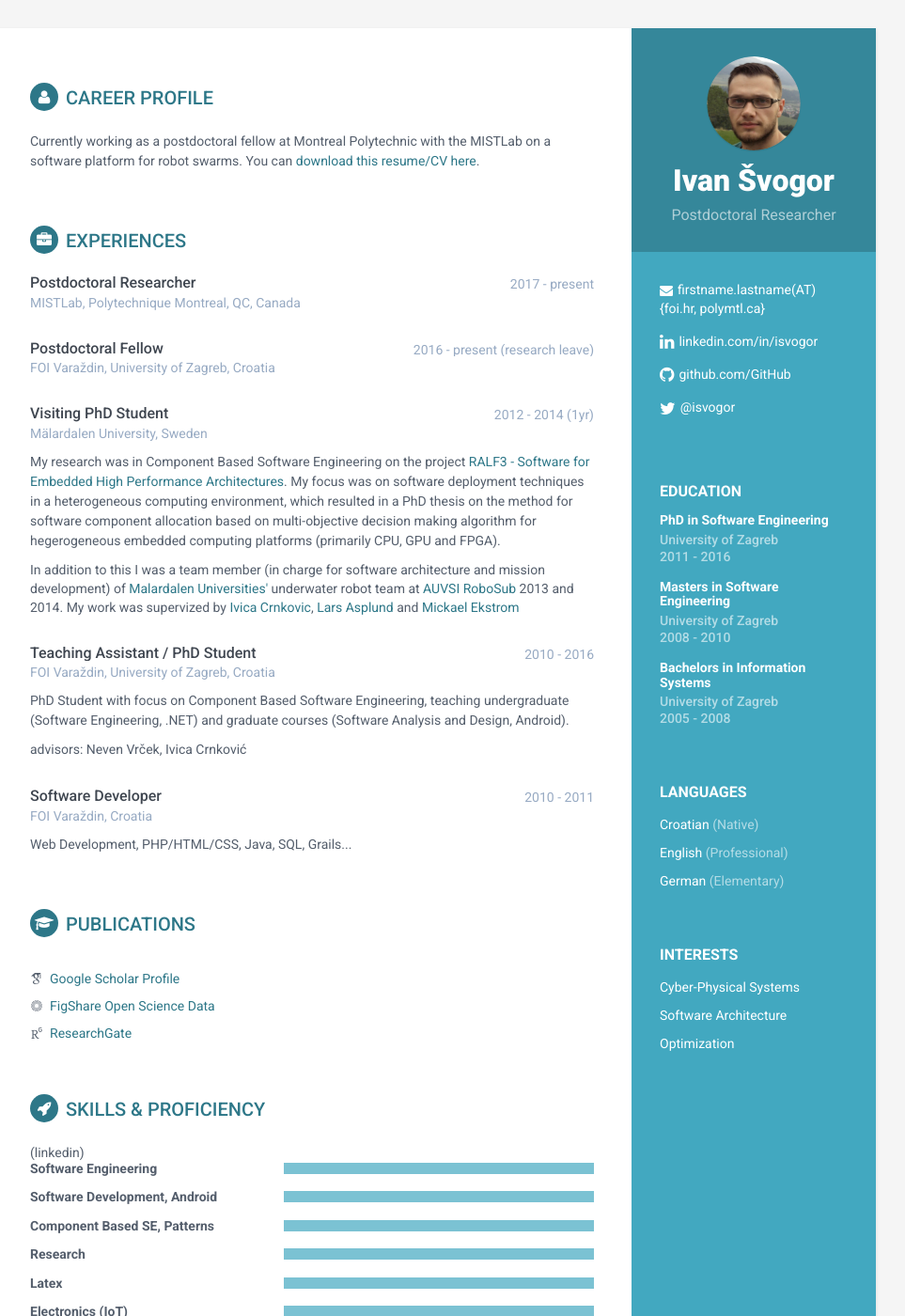
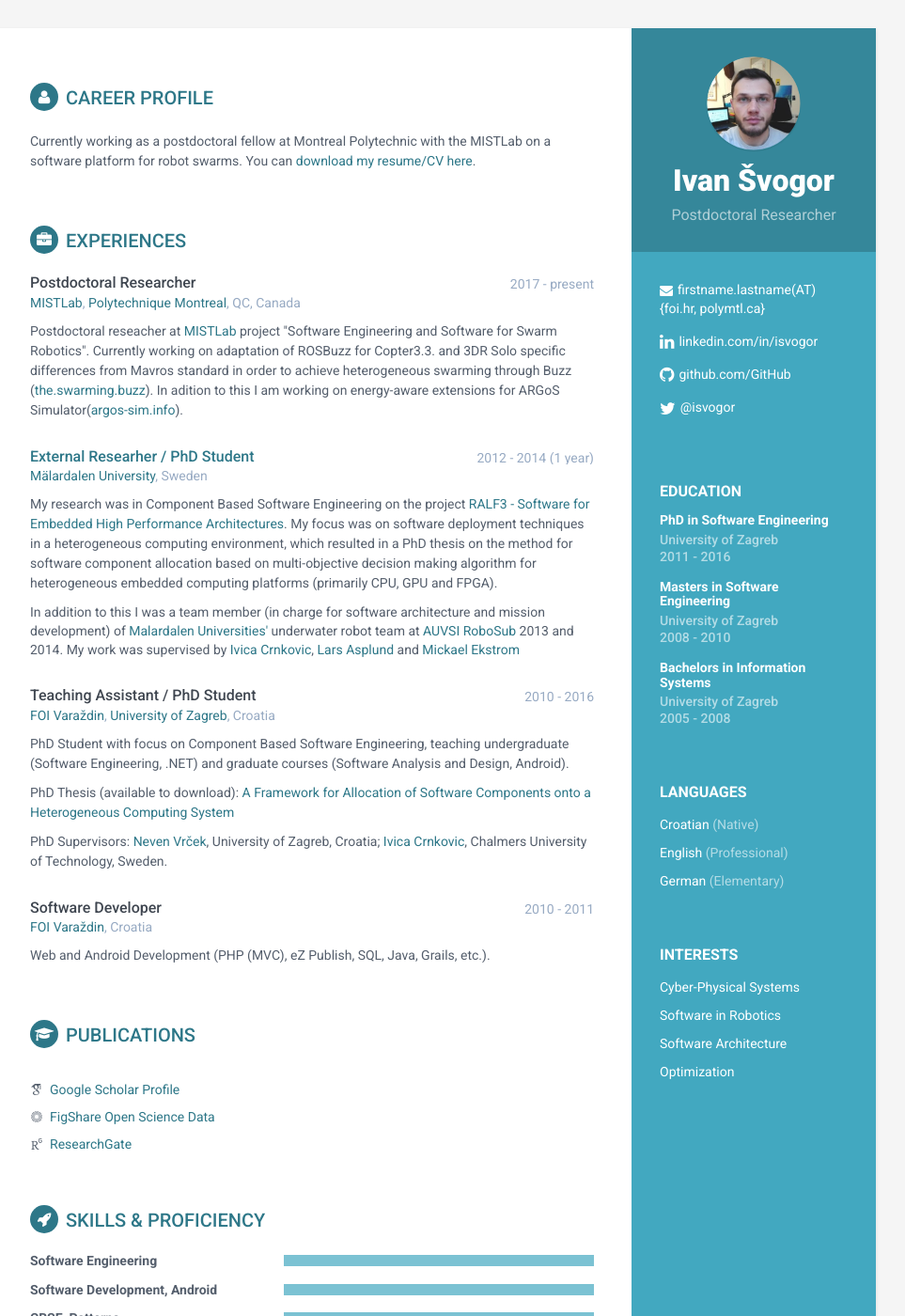
Before and after one commit to isvogor-foi/isvogor-foi.github.io, a Jekyll site: the page built from index.html, in a window 1280 px wide and 1400 px high. Shown: the whole window at 94% size, without its empty margins (188-1151 px from the left). Built offline with Jekyll 4.4.1, drawn with Linux system fonts in a browser that asks for light colours; some web fonts are replaced; some of the changed text lies outside the part shown.

Commit message:
Some changes...

```diff
--- a/_includes/career-profile.html
+++ b/_includes/career-profile.html
@@ -1,6 +1,6 @@
 <section class="section summary-section">
 <h2 class="section-title"><i class="fa fa-user"></i>Career Profile</h2>
 <div class="summary">
-    <p>Currently working as a postdoctoral fellow at Montreal Polytechnic with the MISTLab on a software platform for robot swarms. You can <a href="#" target="_blank">download this resume/CV here</a>.</p>
+    <p>Currently working as a postdoctoral fellow at Montreal Polytechnic with the MISTLab on a software platform for robot swarms. You can <a href="{{site.baseurl}}/assets/images/isvogor-cv-jan17.pdf" target="_blank">download my resume/CV here</a>.</p>
 </div><!--//summary-->
 </section><!--//section-->
--- a/_includes/experience.html
+++ b/_includes/experience.html
@@ -7,38 +7,27 @@
                             <h3 class="job-title">Postdoctoral Researcher</h3>
                             <div class="time">2017 - present</div>
                         </div><!--//upper-row-->
-                        <div class="company">MISTLab, Polytechnique Montreal, QC, Canada </div>
+                        <div class="company"><a href="mistlab.ca">MISTLab</a>, <a href="polymtl.ca">Polytechnique Montreal</a>, QC, Canada </div>
                     </div><!--//meta-->
                     <div class="details">
                     <p>
+                    Postdoctoral reseacher at <a href="http://www.mistlab.ca">MISTLab</a> project "Software Engineering and Software for Swarm Robotics". Currently working on adaptation of ROSBuzz for Copter3.3. and 3DR Solo specific differences from Mavros standard in order to achieve heterogeneous swarming through Buzz (<a href="the.swarming.buzz/">the.swarming.buzz</a>). In adition to this I am working on energy-aware extensions for ARGoS Simulator(<a href="argos-sim.info">argos-sim.info</a>).
                     </p>
-                    </div><!--//details-->
-                </div><!--//item-->
-
-                  <div class="item">
-                    <div class="meta">
-                        <div class="upper-row">
-                            <h3 class="job-title">Postdoctoral Fellow</h3>
-                            <div class="time">2016 - present (research leave)</div>
-                        </div><!--//upper-row-->
-                        <div class="company">FOI Varaždin, University of Zagreb, Croatia</div>
-                    </div><!--//meta-->
-                    <div class="details">
                     </div><!--//details-->
                 </div><!--//item-->
 
                 <div class="item">
                     <div class="meta">
                         <div class="upper-row">
-                            <h3 class="job-title">Visiting PhD Student</h3>
-                            <div class="time">2012 - 2014 (1yr)</div>
+                            <h3 class="job-title"><a href="http://www.es.mdh.se/staff/2621-Ivan_Svogor">External Researher / PhD Student</a></h3>
+                            <div class="time">2012 - 2014 (1 year)</div>
                         </div><!--//upper-row-->
-                        <div class="company">Mälardalen University, Sweden</div>
+                        <div class="company"><a href="http://www.es.mdh.se/divisions/53-Division_of_Computer_Science_and_Software_Engineering">Mälardalen University</a>, Sweden</div>
                     </div><!--//meta-->
                     <div class="details">
                         <p>
-                        My research was in Component Based Software Engineering on the project <a href="http://www.mrtc.mdh.se/projects/ralf3/">RALF3 - Software for Embedded High Performance Architectures</a>. My focus was on software deployment techniques in a heterogeneous computing environment, which resulted in a PhD thesis on the method for software component allocation based on multi-objective decision making algorithm for hegerogeneous embedded computing platforms (primarily CPU, GPU and FPGA). </p>
-                        In addition to this I was a team member (in charge for software architecture and mission development) of <a href="http://www.mdh.se/?l=en_UK">Malardalen Universities'</a> underwater robot team at <a href="http://www.robonation.org/competition/robosub">AUVSI RoboSub</a> 2013 and 2014. My work was supervized by <a href="Ivica Crnković">Ivica Crnkovic</a>, <a href="https://www.linkedin.com/in/jimmieasplund/">Lars Asplund</a> and <a href="http://www.es.mdh.se/staff/98-Mikael_Ekstrom">Mickael Ekstrom</a></p>
+                        My research was in Component Based Software Engineering on the project <a href="http://www.mrtc.mdh.se/projects/ralf3/">RALF3 - Software for Embedded High Performance Architectures</a>. My focus was on software deployment techniques in a heterogeneous computing environment, which resulted in a PhD thesis on the method for software component allocation based on multi-objective decision making algorithm for heterogeneous embedded computing platforms (primarily CPU, GPU and FPGA). </p>
+                        In addition to this I was a team member (in charge for software architecture and mission development) of <a href="http://www.mdh.se/?l=en_UK">Malardalen Universities'</a> underwater robot team at <a href="http://www.robonation.org/competition/robosub">AUVSI RoboSub</a> 2013 and 2014. My work was supervised by <a href="Ivica Crnkovic">Ivica Crnkovic</a>, <a href="https://www.linkedin.com/in/jimmieasplund/">Lars Asplund</a> and <a href="http://www.es.mdh.se/staff/98-Mikael_Ekstrom">Mickael Ekstrom</a></p>
                   </div><!--//details-->
                 </div><!--//item-->
 
@@ -48,11 +37,12 @@
                             <h3 class="job-title">Teaching Assistant / PhD Student</h3>
                             <div class="time">2010 - 2016</div>
                         </div><!--//upper-row-->
-                        <div class="company">FOI Varaždin, University of Zagreb, Croatia</div>
+                        <div class="company"><a href="foi.unizg.hr">FOI Varaždin</a>, <a href="http://www.unizg.hr/">University of Zagreb</a>, Croatia</div>
                     </div><!--//meta-->
                     <div class="details">
                       <p>PhD Student with focus on Component Based Software Engineering, teaching undergraduate (Software Engineering, .NET) and graduate courses (Software Analysis and Design, Android).</p>
-                      <p>advisors: Neven Vrček, Ivica Crnković</p>
+                      <p>PhD Thesis (available to download): <a href="http://services.foi.hr/thesis_phd/rad_svogor.pdf">A Framework for Allocation of Software Components onto a Heterogeneous Computing System</a></p>
+                      <p>PhD Supervisors: <a href="https://scholar.google.hr/citations?user=z60oM00AAAAJ&hl=en">Neven Vrček</a>, University of Zagreb, Croatia; <a href="https://scholar.google.hr/citations?user=yewx0GgAAAAJ&hl=en">Ivica Crnkovic</a>, Chalmers University of Technology, Sweden.</p>
                     </div><!--//details-->
                 </div><!--//item-->
 
@@ -62,10 +52,10 @@
                             <h3 class="job-title">Software Developer</h3>
                             <div class="time">2010 - 2011</div>
                         </div><!--//upper-row-->
-                        <div class="company">FOI Varaždin, Croatia</div>
+                        <div class="company"><a href="foi.unizg.hr">FOI Varaždin</a>, Croatia</div>
                     </div><!--//meta-->
                     <div class="details">
-                        <p>Web Development, PHP/HTML/CSS, Java, SQL, Grails...</p>
+                        <p>Web and Android Development (PHP (MVC), eZ Publish, SQL, Java, Grails, etc.).</p>
                     </div><!--//details-->
                 </div><!--//item-->
 
--- a/_includes/interests.html
+++ b/_includes/interests.html
@@ -2,6 +2,7 @@
 <h2 class="container-block-title">Interests</h2>
 <ul class="list-unstyled interests-list">
 <li>Cyber-Physical Systems</li>
+<li>Software in Robotics</li>
 <li>Software Architecture</li>
 <li>Optimization</li>
 </ul>
--- a/_includes/skills.html
+++ b/_includes/skills.html
@@ -1,7 +1,6 @@
 <section class="skills-section section">
                 <h2 class="section-title"><i class="fa fa-rocket"></i>Skills &amp; Proficiency</h2>
                 <div class="skillset">
-                    (linkedin)
                     <div class="item">
                         <h3 class="level-title">Software Engineering</h3>
                         <div class="level-bar">
@@ -13,13 +12,13 @@
                     <div class="item">
                         <h3 class="level-title">Software Development, Android</h3>
                         <div class="level-bar">
-                            <div class="level-bar-inner" data-level="90%">
+                            <div class="level-bar-inner" data-level="85%">
                             </div>
                         </div><!--//level-bar-->
                     </div><!--//item-->
 
                     <div class="item">
-                        <h3 class="level-title">Component Based SE, Patterns</h3>
+                        <h3 class="level-title">CBSE, Patterns</h3>
                         <div class="level-bar">
                             <div class="level-bar-inner" data-level="70%">
                             </div>
@@ -27,23 +26,15 @@
                     </div><!--//item-->
 
                     <div class="item">
-                        <h3 class="level-title">Research</h3>
+                        <h3 class="level-title">Research / Latex</h3>
                         <div class="level-bar">
-                            <div class="level-bar-inner" data-level="50%">
+                            <div class="level-bar-inner" data-level="45%">
                             </div>
                         </div><!--//level-bar-->
                     </div><!--//item-->
 
                     <div class="item">
-                        <h3 class="level-title">Latex</h3>
-                        <div class="level-bar">
-                            <div class="level-bar-inner" data-level="35%">
-                            </div>
-                        </div><!--//level-bar-->
-                    </div><!--//item-->
-
-                    <div class="item">
-                        <h3 class="level-title">Electronics (IoT)</h3>
+                        <h3 class="level-title">Robotics software (ROS)</h3>
                         <div class="level-bar">
                             <div class="level-bar-inner" data-level="25%">
                             </div>
```
Also changed, not shown: assets/images/profile.png, 1 other file.
